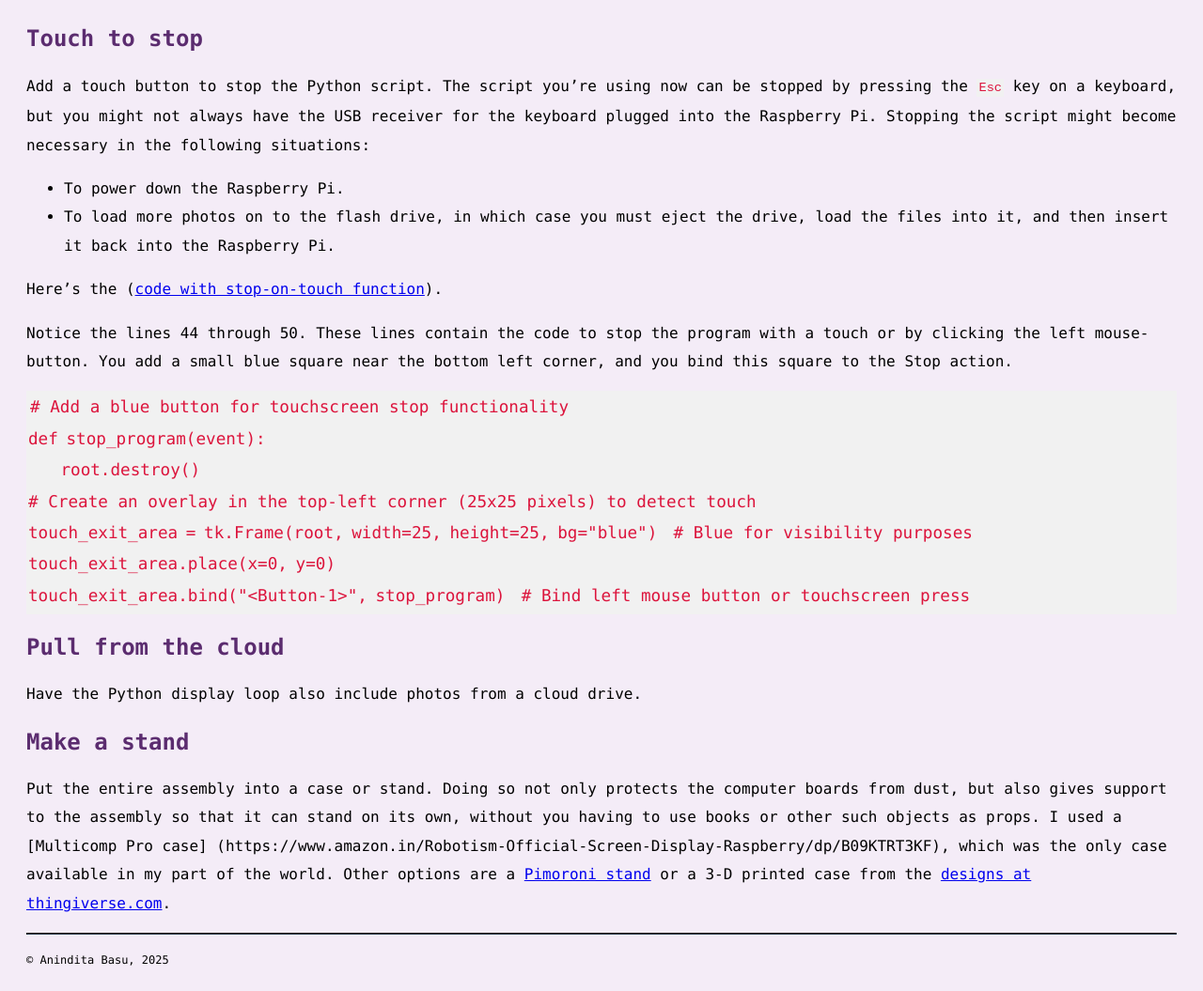
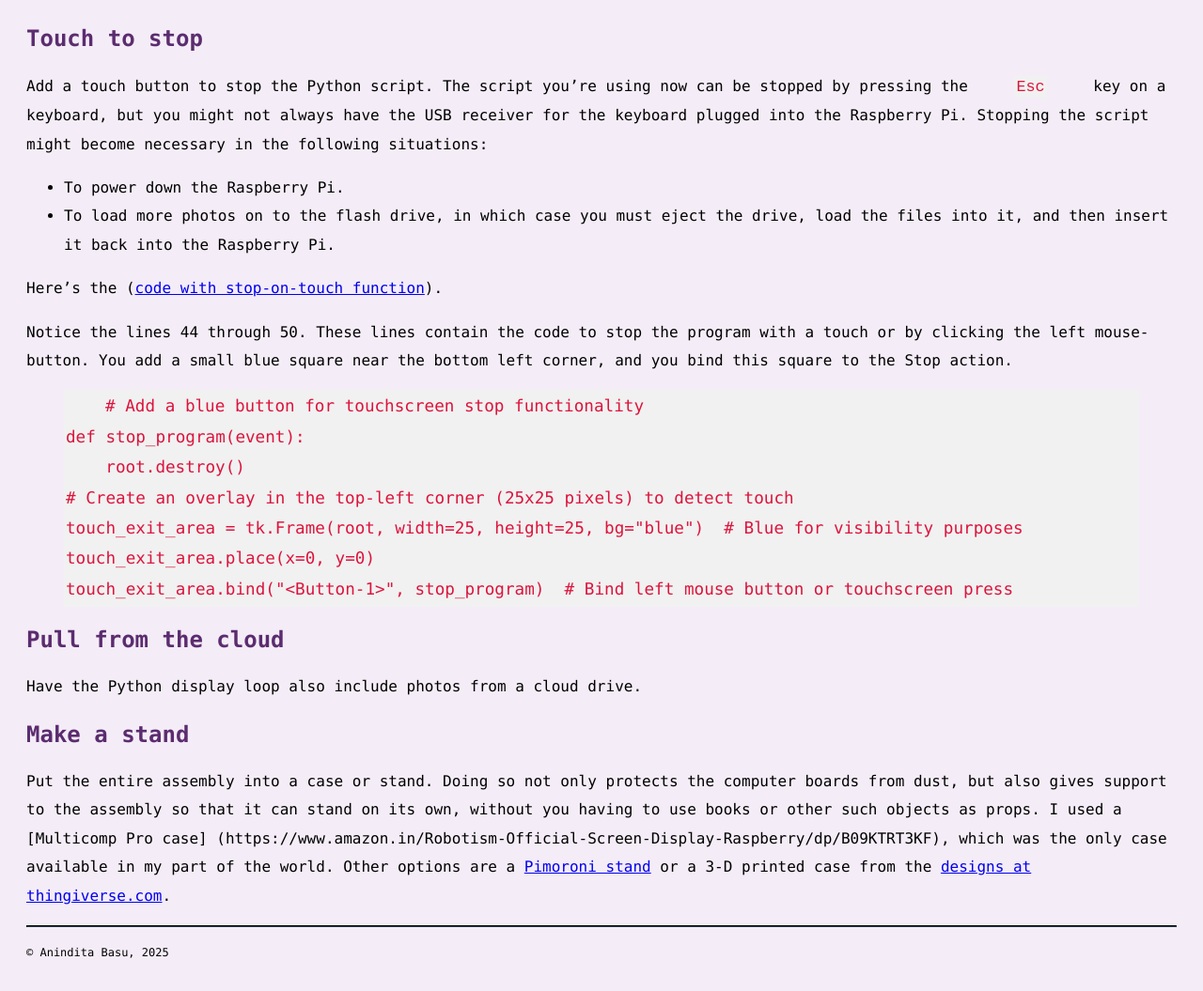
Before and after one commit to AninditaBasu/pi-projects, a Jekyll site: the page built from topics/photo_frame_refine.md, in a window 1280 px wide. Shown: the part 1355-2410 px from the top of the page at 94% size. Built offline with Jekyll 4.4.1, drawn with Linux system fonts in a browser that asks for light colours.

Commit message:
pre and code

```diff
--- a/assets/css/style.css
+++ b/assets/css/style.css
@@ -32,21 +32,29 @@ blockquote {
 }
 
 code {
-  font-family: monospace;
+  font-family: "Courier New", monospace;
   color: crimson;
   background-color: #f1f1f1;
   padding: 2px;
   font-size: 105%;
+  margin-top: 10px;
+  margin-bottom: 10px;
+  margin-left: 40px;
+  margin-right: 40px;
 }
 
 pre {
   display: block;
-  font-family: monospace;
+  font-family: "Courier New", monospace;
   white-space: pre;
   color: crimson;
   background-color: #f1f1f1;
   padding: 2px;
   font-size: 105%;
+  margin-top: 10px;
+  margin-bottom: 10px;
+  margin-left: 40px;
+  margin-right: 40px;
 }
 
 table {
```
